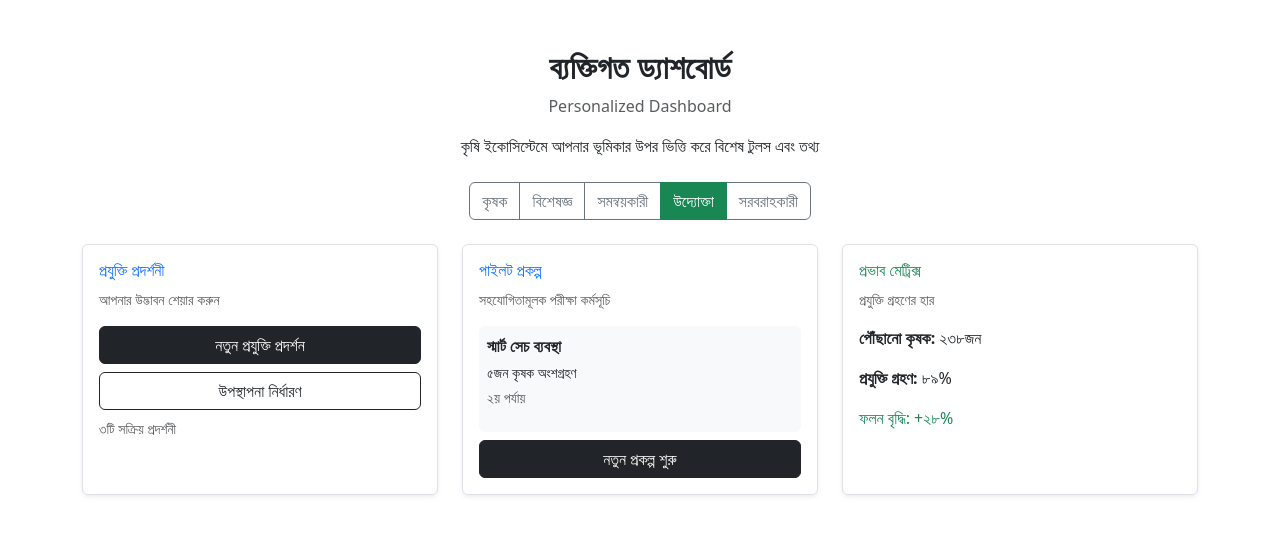
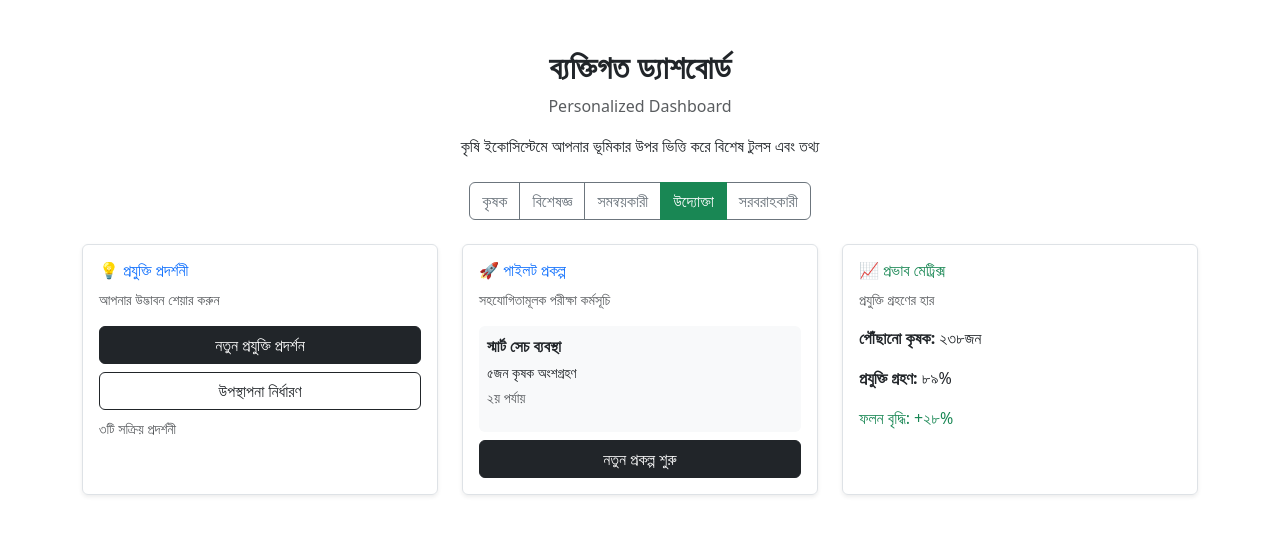
Before and after one commit to numucoccus/krishi_dibanishi, a React (Create React App) app: page /dashboard in a window 1280 px wide. Both pictures are taken after a click on the button "উদ্যোক্তা". Shown: the top 534 px of the page. Built offline with nearby package versions, Linux system fonts and the light colour scheme.

Commit message:
Finai Edit of Dashboard

```diff
--- a/src/components/Dashboard.js
+++ b/src/components/Dashboard.js
@@ -139,7 +139,7 @@ const renderEntrepreneurDashboard = () => (
       {/* প্রযুক্তি প্রদর্শনী */}
       <div className="col-md-4">
         <div className="border rounded p-3 shadow-sm h-100">
-          <h6 className="text-primary"><i className="bi bi-phone"></i> প্রযুক্তি প্রদর্শনী</h6>
+          <h6 className="text-primary"><i className="bi bi-phone"></i>💡 প্রযুক্তি প্রদর্শনী</h6>
           <p className="text-muted small">আপনার উদ্ভাবন শেয়ার করুন</p>
           <button className="btn btn-dark w-100 mb-2">নতুন প্রযুক্তি প্রদর্শন</button>
           <button className="btn btn-outline-dark w-100">উপস্থাপনা নির্ধারণ</button>
@@ -150,7 +150,7 @@ const renderEntrepreneurDashboard = () => (
       {/* পাইলট প্রকল্প */}
       <div className="col-md-4">
         <div className="border rounded p-3 shadow-sm h-100">
-          <h6 className="text-primary"><i className="bi bi-people"></i> পাইলট প্রকল্প</h6>
+          <h6 className="text-primary"><i className="bi bi-people"></i>🚀 পাইলট প্রকল্প</h6>
           <p className="text-muted small">সহযোগিতামূলক পরীক্ষা কর্মসূচি</p>
           <div className="bg-light p-2 rounded mb-2">
             <p className="mb-1 fw-bold">স্মার্ট সেচ ব্যবস্থা</p>
@@ -164,7 +164,7 @@ const renderEntrepreneurDashboard = () => (
       {/* প্রভাব মেট্রিক্স */}
       <div className="col-md-4">
         <div className="border rounded p-3 shadow-sm h-100">
-          <h6 className="text-success"><i className="bi bi-graph-up"></i> প্রভাব মেট্রিক্স</h6>
+          <h6 className="text-success"><i className="bi bi-graph-up"></i>📈 প্রভাব মেট্রিক্স</h6>
           <p className="text-muted small">প্রযুক্তি গ্রহণের হার</p>
           <p><strong>পৌঁছানো কৃষক:</strong> ২৩৮জন</p>
           <p><strong>প্রযুক্তি গ্রহণ:</strong> ৮৯%</p>
@@ -181,7 +181,7 @@ const renderEntrepreneurDashboard = () => (
       {/* পণ্য ক্যাটালগ */}
       <div className="col-md-4">
         <div className="border rounded p-3 shadow-sm h-100">
-          <h6 className="text-success"><i className="bi bi-currency-dollar"></i> পণ্য ক্যাটালগ</h6>
+          <h6 className="text-success"><i className="bi bi-currency-dollar"></i>🏷️ পণ্য ক্যাটালগ</h6>
           <p className="text-muted small">আপনার পণ্য ব্যবস্থাপনা</p>
           <button className="btn btn-dark w-100 mb-2">নতুন পণ্য যোগ</button>
           <button className="btn btn-outline-secondary w-100 mb-2">ইনভেন্টরি আপডেট</button>
@@ -192,7 +192,7 @@ const renderEntrepreneurDashboard = () => (
       {/* বিতরণকারী নেটওয়ার্ক */}
       <div className="col-md-4">
         <div className="border rounded p-3 shadow-sm h-100">
-          <h6 className="text-primary"><i className="bi bi-people"></i> বিতরণকারী নেটওয়ার্ক</h6>
+          <h6 className="text-primary"><i className="bi bi-people"></i>👥 বিতরণকারী নেটওয়ার্ক</h6>
           <p className="text-muted small">অংশীদার সংযোগ</p>
           <ul className="list-unstyled mb-2">
             <li>সক্রিয় বিতরণকারী: <strong>৩৪জন</strong></li>
@@ -205,11 +205,11 @@ const renderEntrepreneurDashboard = () => (
       {/* বিক্রয় বিশ্লেষণ */}
       <div className="col-md-4">
         <div className="border rounded p-3 shadow-sm h-100">
-          <h6 className="text-purple"><i className="bi bi-graph-up"></i> বিক্রয় বিশ্লেষণ</h6>
+          <h6 className="text-purple"><i className="bi bi-graph-up"></i>📊 বিক্রয় বিশ্লেষণ</h6>
           <p className="text-muted small">কার্যক্রম পরিসংখ্যান</p>
           <ul className="list-unstyled">
             <li>মাসিক বিক্রয়: <span className="text-success">৪.৮ লক্ষ ↑</span></li>
-            <li>জনপ্রিয় পণ্য: <em>টেজব সার</em></li>
+            <li>জনপ্রিয় পণ্য: <em>জৈব সার</em></li>
             <li>গ্রাহক সন্তুষ্টি: <span className="text-success">৪.৭/৫</span></li>
           </ul>
         </div>
```
